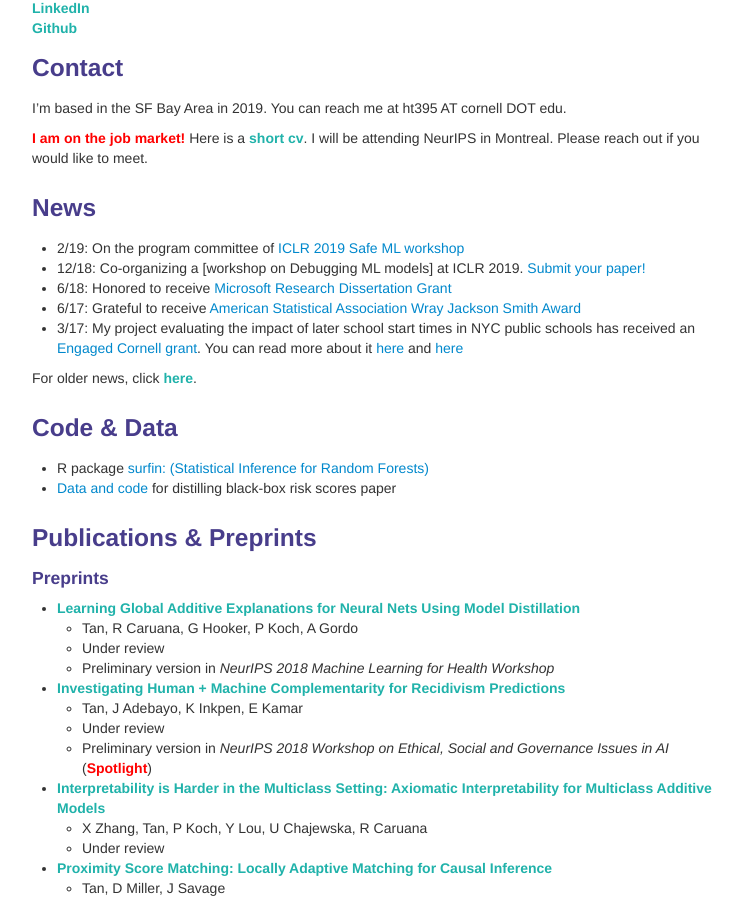
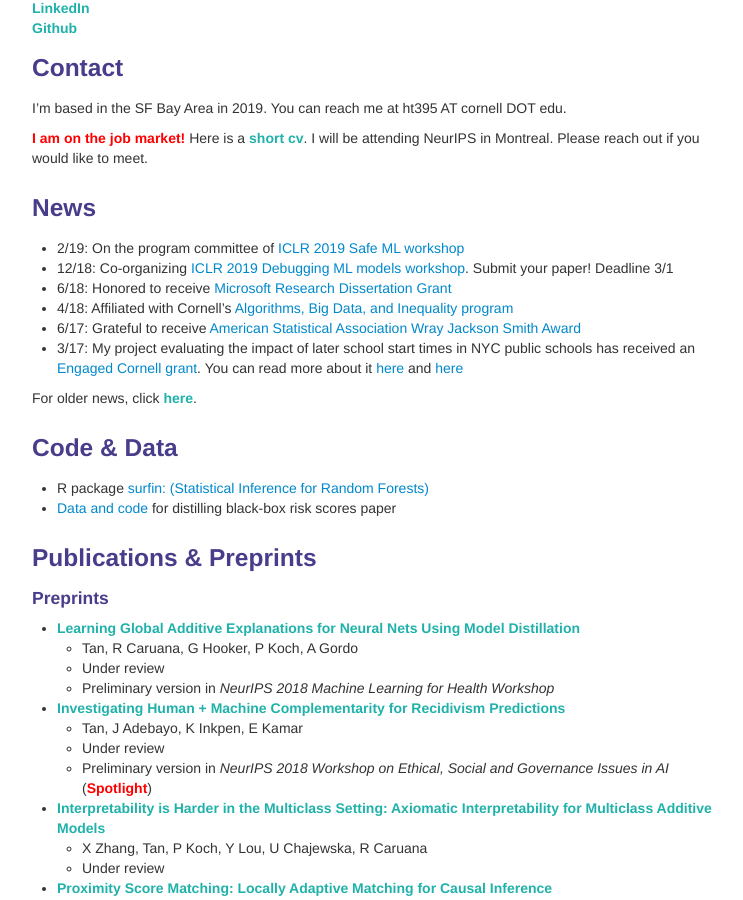
Before and after one commit to shftan/shftan.github.io, a Jekyll site: the page built from index.md, in a window 1280 px wide and 900 px high, scrolled down 313 px. Shown: the whole window, without its empty margins (258-1001 px from the left). Built offline with Jekyll 4.4.1, drawn with Linux system fonts in a browser that asks for light colours.

Commit message:
Update index.md

```diff
--- a/index.md
+++ b/index.md
@@ -33,8 +33,9 @@ I'm based in the SF Bay Area in 2019. You can reach me at ht395 AT cornell DOT e
 <div class="row-fluid" id="news"><h3>News</h3>
 </div>
 - 2/19: On the program committee of [ICLR 2019 Safe ML workshop](https://sites.google.com/view/safeml-iclr2019/home)
-- 12/18: Co-organizing a [workshop on Debugging ML models] at ICLR 2019. [Submit your paper!](https://debug-ml-iclr2019.github.io/)
+- 12/18: Co-organizing [ICLR 2019 Debugging ML models workshop](https://debug-ml-iclr2019.github.io/). Submit your paper! Deadline 3/1
 - 6/18: Honored to receive [Microsoft Research Dissertation Grant](https://www.microsoft.com/en-us/research/academic-program/dissertation-grant/#!grant-recipients)
+- 4/18: Affiliated with Cornell's [Algorithms, Big Data, and Inequality program](http://socialsciences.cornell.edu/algorithms/)
 - 6/17: Grateful to receive [American Statistical Association Wray Jackson Smith Award](http://stattrak.amstat.org/2017/07/01/smithscholarship/)
 - 3/17: My project evaluating the impact of later school start times in NYC public schools has received an [Engaged Cornell grant](http://engaged.cornell.edu/recipient/2017-18-engaged-graduate-student-grant-recipients/). You can read more about it [here](https://cals.cornell.edu/news/engaged-graduate-student-grants-fund-phd-students/) and [here](http://news.cornell.edu/stories/2017/04/engaged-graduate-student-grants-fund-16-phd-students)
 
```
